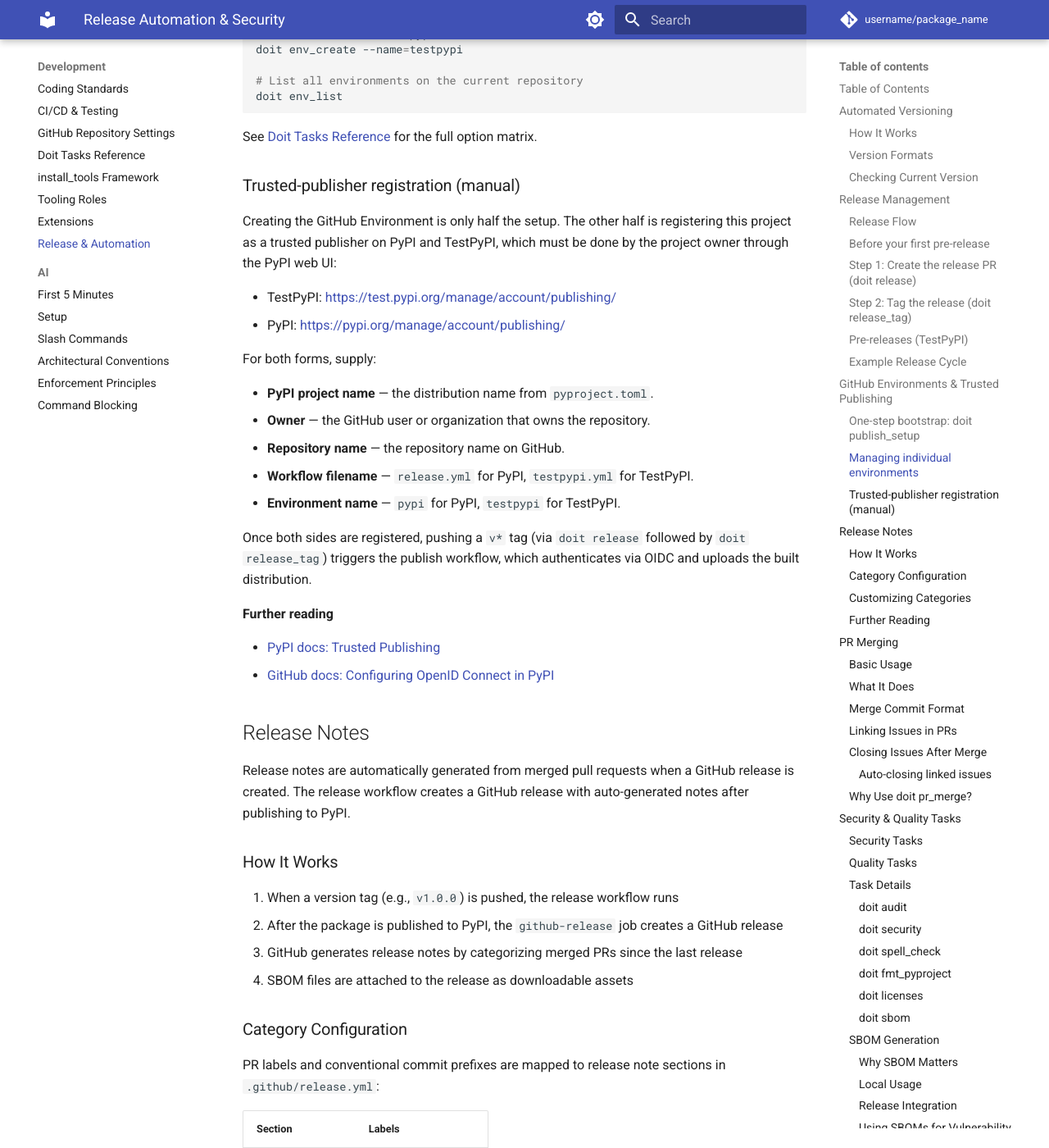
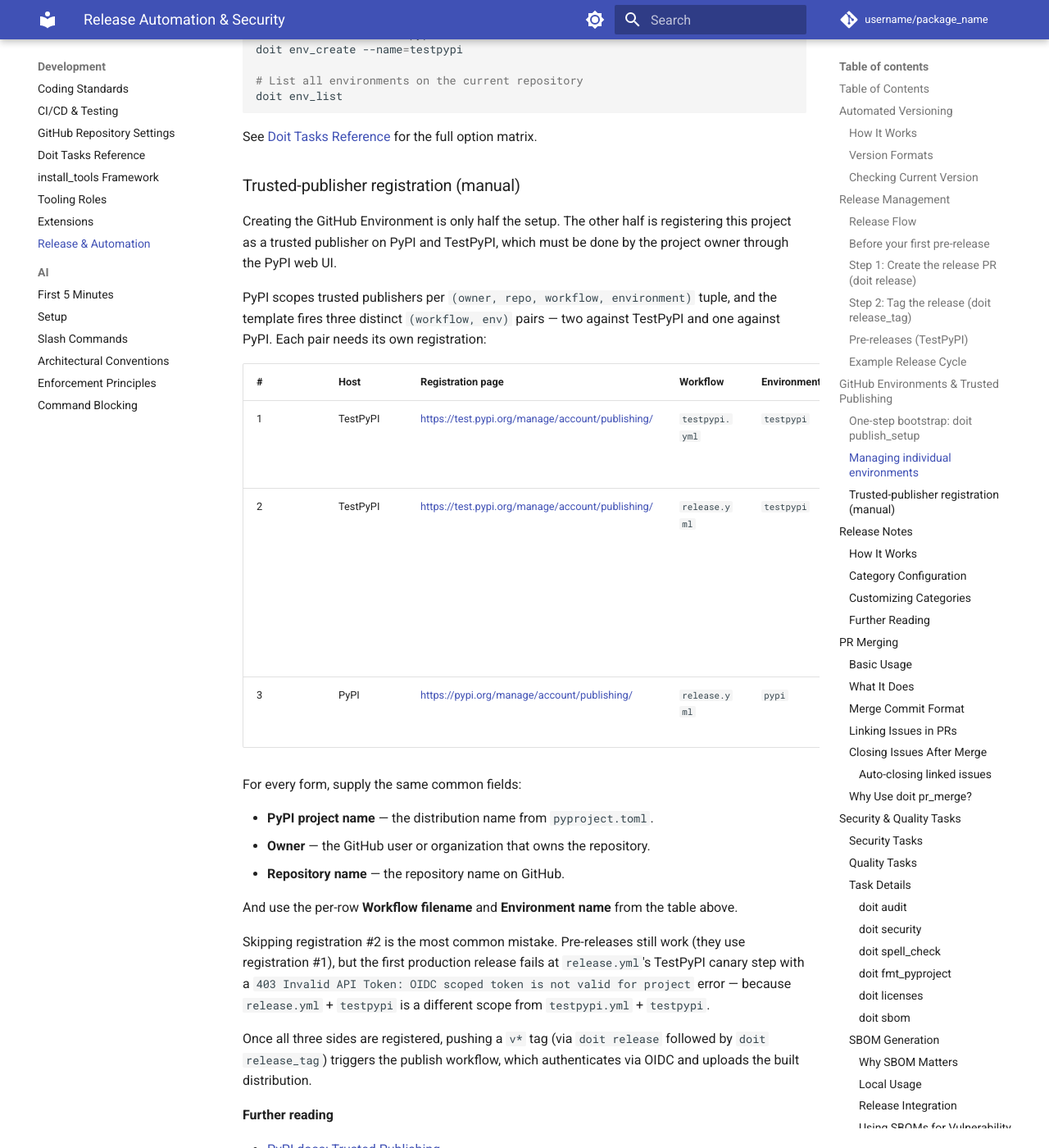
Before and after one commit to endavis/pyproject-template, an MkDocs documentation site: the page built from docs/development/release-and-automation.md, in a window 1280 px wide and 1400 px high, scrolled down 5800 px. Shown: the whole window at 82% size. Built offline with MkDocs 1.6.1 and Material for MkDocs 9.7.7, drawn with Linux system fonts in a browser that asks for light colours; comment, search, counter and statistics services are not loaded; some of the changed text lies outside the part shown.

Commit message:
fix: document three trusted-publisher registrations in publish_setup (merges PR #480, addresses #479)
PyPI scopes trusted publishers per (owner, repo, workflow, env), so the
template needs three registrations, not two: testpypi.yml x testpypi,
release.yml x testpypi (the canary), and release.yml x pypi. Missing
the second caused first-production-release 403s at the TestPyPI canary
step. Update the publish_setup panel and the four docs pages that
describe setup, and pin the output shape with a new test.

Co-authored-by: Claude Opus 4.7 (1M context) <noreply@anthropic.com>

```diff
--- a/docs/development/release-and-automation.md
+++ b/docs/development/release-and-automation.md
@@ -222,7 +222,7 @@ succeed:
 
 | Environment | Used by | Purpose |
 | --- | --- | --- |
-| `testpypi` | `release.yml` (pre-release step), `testpypi.yml` | OIDC identity for TestPyPI |
+| `testpypi` | `release.yml` (pre-publish canary), `testpypi.yml` | OIDC identity for TestPyPI |
 | `pypi` | `release.yml` (production step) | OIDC identity for PyPI |
 
 The environments are created empty — no protection rules, reviewers, or
@@ -273,23 +273,38 @@ full option matrix.
 
 Creating the GitHub Environment is only half the setup. The other half
 is registering this project as a trusted publisher on PyPI and TestPyPI,
-which must be done by the project owner through the PyPI web UI:
+which must be done by the project owner through the PyPI web UI.
 
-- TestPyPI: <https://test.pypi.org/manage/account/publishing/>
-- PyPI: <https://pypi.org/manage/account/publishing/>
+PyPI scopes trusted publishers per `(owner, repo, workflow, environment)`
+tuple, and the template fires three distinct `(workflow, env)` pairs —
+two against TestPyPI and one against PyPI. Each pair needs its own
+registration:
 
-For both forms, supply:
+| # | Host | Registration page | Workflow | Environment | Purpose |
+| --- | --- | --- | --- | --- | --- |
+| 1 | TestPyPI | <https://test.pypi.org/manage/account/publishing/> | `testpypi.yml` | `testpypi` | Pre-release uploads (`v*-*` tags) |
+| 2 | TestPyPI | <https://test.pypi.org/manage/account/publishing/> | `release.yml` | `testpypi` | Production-release canary — `release.yml` uploads to TestPyPI before PyPI as a sanity check |
+| 3 | PyPI | <https://pypi.org/manage/account/publishing/> | `release.yml` | `pypi` | Production-release publish |
+
+For every form, supply the same common fields:
 
 - **PyPI project name** — the distribution name from `pyproject.toml`.
 - **Owner** — the GitHub user or organization that owns the repository.
 - **Repository name** — the repository name on GitHub.
-- **Workflow filename** — `release.yml` for PyPI, `testpypi.yml` for
-  TestPyPI.
-- **Environment name** — `pypi` for PyPI, `testpypi` for TestPyPI.
 
-Once both sides are registered, pushing a `v*` tag (via `doit release`
-followed by `doit release_tag`) triggers the publish workflow, which
-authenticates via OIDC and uploads the built distribution.
+And use the per-row **Workflow filename** and **Environment name** from
+the table above.
+
+Skipping registration #2 is the most common mistake. Pre-releases still
+work (they use registration #1), but the first production release fails
+at `release.yml`'s TestPyPI canary step with a `403 Invalid API Token:
+OIDC scoped token is not valid for project` error — because
+`release.yml` + `testpypi` is a different scope from `testpypi.yml` +
+`testpypi`.
+
+Once all three sides are registered, pushing a `v*` tag (via `doit
+release` followed by `doit release_tag`) triggers the publish workflow,
+which authenticates via OIDC and uploads the built distribution.
 
 **Further reading**
 
```
Also changed, not shown: docs/development/doit-tasks-reference.md (+1 -1 lines), docs/development/github-repository-settings.md (+17 -3 lines), docs/template/new-project.md (+4 -2 lines), 2 other files.
